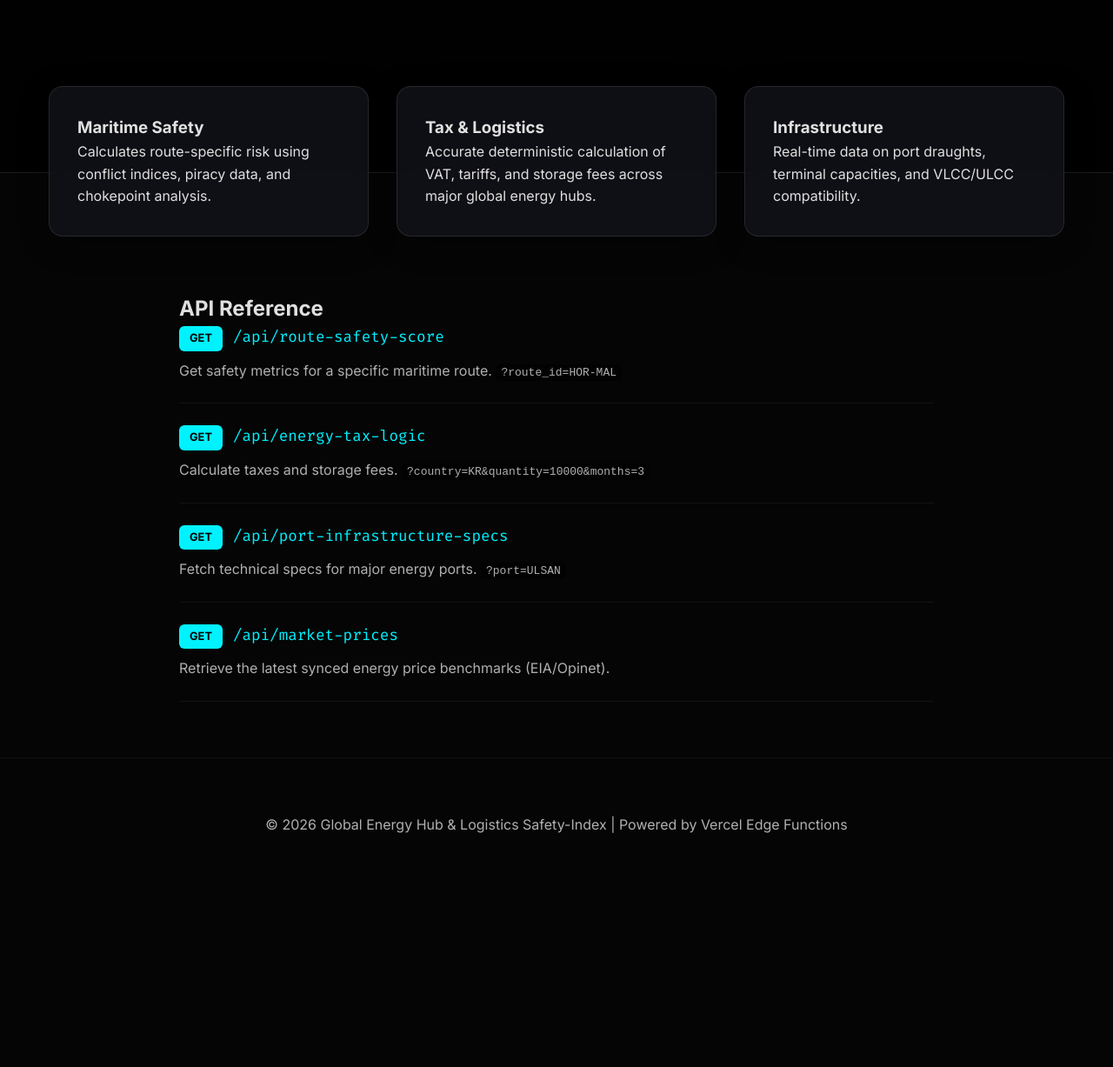
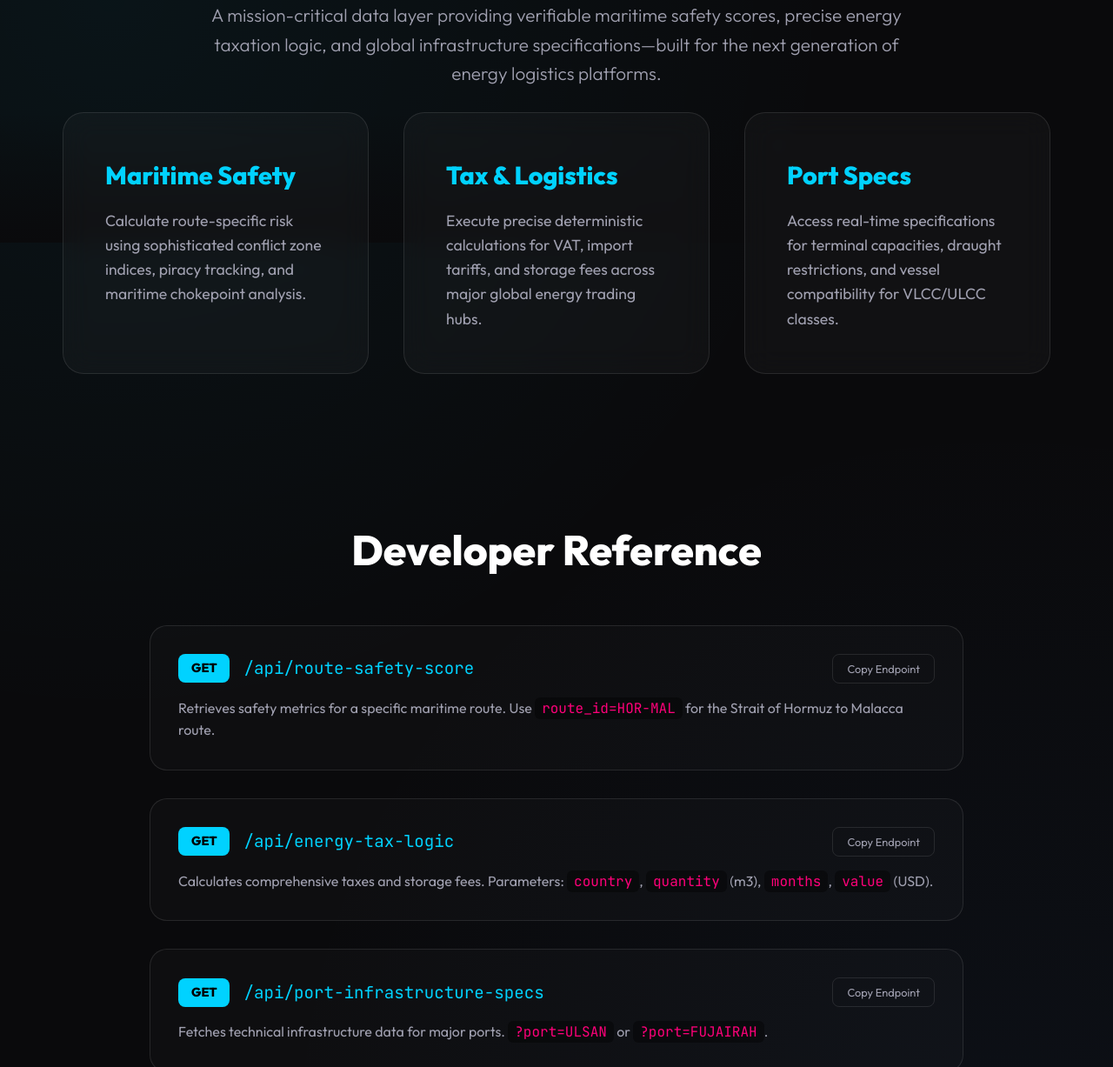
Before and after one commit to chenghun1234-dotcom/Global-Energy-Hub-Logistics-Safety-Index-API, a plain HTML site: page index.html in a window 1280 px wide. Shown: the part 441-1668 px from the top of the page at 87% size. Before the commit the page ends 1467 px from the top, so only its background shows below. Drawn offline with Linux system fonts and the light colour scheme.

Commit message:
style: premium design overhaul and asset serving fix

```diff
--- a/index.html
+++ b/index.html
@@ -3,59 +3,95 @@
 <head>
     <meta charset="UTF-8">
     <meta name="viewport" content="width=device-width, initial-scale=1.0">
-    <title>Global Energy Hub & Logistics Safety-Index API</title>
-    <meta name="description" content="Deterministic API for global energy logistics, maritime route safety, and energy tax calculations. Built with zero-cost serverless architecture.">
+    <title>Global Energy Nexus | Premium Logistics API</title>
+    <meta name="description" content="High-performance deterministic API for energy logistics, maritime safety scores, and global taxation indices.">
     <link rel="stylesheet" href="style.css">
-    <link rel="preconnect" href="https://fonts.googleapis.com">
-    <link rel="preconnect" href="https://fonts.gstatic.com" crossorigin>
-    <link href="https://fonts.googleapis.com/css2?family=Inter:wght@400;700;800&family=Fira+Code&display=swap" rel="stylesheet">
 </head>
 <body>
     <header class="hero">
-        <span class="badge">DETERMINISTIC DATA ENGINE</span>
-        <h1>Energy Logistics Nexus</h1>
-        <p>A high-performance API providing verifiable maritime safety scores, energy taxation logic, and port infrastructure data—built for the next generation of energy logistics platforms.</p>
+        <span class="badge">V1.0.0 RELEASE • DETERMINISTIC ENGINE</span>
+        <h1>Energy Logistics<br>Nexus API</h1>
+        <p>A mission-critical data layer providing verifiable maritime safety scores, precise energy taxation logic, and global infrastructure specifications—built for the next generation of energy logistics platforms.</p>
     </header>
 
     <div class="container">
         <div class="glass-card">
             <h3>Maritime Safety</h3>
-            <p>Calculates route-specific risk using conflict indices, piracy data, and chokepoint analysis.</p>
+            <p>Calculate route-specific risk using sophisticated conflict zone indices, piracy tracking, and maritime chokepoint analysis.</p>
         </div>
         <div class="glass-card">
             <h3>Tax & Logistics</h3>
-            <p>Accurate deterministic calculation of VAT, tariffs, and storage fees across major global energy hubs.</p>
+            <p>Execute precise deterministic calculations for VAT, import tariffs, and storage fees across major global energy trading hubs.</p>
         </div>
         <div class="glass-card">
-            <h3>Infrastructure</h3>
-            <p>Real-time data on port draughts, terminal capacities, and VLCC/ULCC compatibility.</p>
+            <h3>Port Specs</h3>
+            <p>Access real-time specifications for terminal capacities, draught restrictions, and vessel compatibility for VLCC/ULCC classes.</p>
         </div>
     </div>
 
     <main class="api-section">
-        <h2>API Reference</h2>
+        <h2>Developer Reference</h2>
         <div class="endpoint-list">
-            <div class="endpoint-item">
-                <span class="method">GET</span><span class="path">/api/route-safety-score</span>
-                <p class="description">Get safety metrics for a specific maritime route. <code>?route_id=HOR-MAL</code></p>
+            <!-- Route Safety Score -->
+            <div class="endpoint-card">
+                <div class="endpoint-header">
+                    <span class="method">GET</span>
+                    <span class="path">/api/route-safety-score</span>
+                    <button class="copy-btn" onclick="copyToClipboard('/api/route-safety-score?route_id=HOR-MAL')">Copy Endpoint</button>
+                </div>
+                <p>Retrieves safety metrics for a specific maritime route. Use <code>route_id=HOR-MAL</code> for the Strait of Hormuz to Malacca route.</p>
             </div>
-            <div class="endpoint-item">
-                <span class="method">GET</span><span class="path">/api/energy-tax-logic</span>
-                <p class="description">Calculate taxes and storage fees. <code>?country=KR&quantity=10000&months=3</code></p>
+
+            <!-- Energy Tax Logic -->
+            <div class="endpoint-card">
+                <div class="endpoint-header">
+                    <span class="method">GET</span>
+                    <span class="path">/api/energy-tax-logic</span>
+                    <button class="copy-btn" onclick="copyToClipboard('/api/energy-tax-logic?country=KR&quantity=10000&months=3')">Copy Endpoint</button>
+                </div>
+                <p>Calculates comprehensive taxes and storage fees. Parameters: <code>country</code>, <code>quantity</code> (m3), <code>months</code>, <code>value</code> (USD).</p>
             </div>
-            <div class="endpoint-item">
-                <span class="method">GET</span><span class="path">/api/port-infrastructure-specs</span>
-                <p class="description">Fetch technical specs for major energy ports. <code>?port=ULSAN</code></p>
+
+            <!-- Port Specs -->
+            <div class="endpoint-card">
+                <div class="endpoint-header">
+                    <span class="method">GET</span>
+                    <span class="path">/api/port-infrastructure-specs</span>
+                    <button class="copy-btn" onclick="copyToClipboard('/api/port-infrastructure-specs?port=ULSAN')">Copy Endpoint</button>
+                </div>
+                <p>Fetches technical infrastructure data for major ports. <code>?port=ULSAN</code> or <code>?port=FUJAIRAH</code>.</p>
             </div>
-            <div class="endpoint-item">
-                <span class="method">GET</span><span class="path">/api/market-prices</span>
-                <p class="description">Retrieve the latest synced energy price benchmarks (EIA/Opinet).</p>
+
+            <!-- Market Prices -->
+            <div class="endpoint-card">
+                <div class="endpoint-header">
+                    <span class="method">GET</span>
+                    <span class="path">/api/market-prices</span>
+                    <button class="copy-btn" onclick="copyToClipboard('/api/market-prices')">Copy Endpoint</button>
+                </div>
+                <p>Returns the latest daily energy price benchmarks (Brent, WTI, Gasoline, Diesel) synced from EIA and Opinet.</p>
             </div>
         </div>
     </main>
 
     <footer>
-        <p>&copy; 2026 Global Energy Hub & Logistics Safety-Index | Powered by Vercel Edge Functions</p>
+        <p>&copy; 2026 Global Energy Hub & Logistics Safety-Index | Built with High-Performance Serverless Architecture</p>
     </footer>
+
+    <script>
+        function copyToClipboard(text) {
+            const fullUrl = window.location.origin + text;
+            navigator.clipboard.writeText(fullUrl).then(() => {
+                const btn = event.target;
+                const originalText = btn.innerText;
+                btn.innerText = "Copied!";
+                btn.style.background = "#00d2ff";
+                setTimeout(() => {
+                    btn.innerText = originalText;
+                    btn.style.background = "none";
+                }, 2000);
+            });
+        }
+    </script>
 </body>
 </html>
--- a/style.css
+++ b/style.css
@@ -1,32 +1,36 @@
+@import url('https://fonts.googleapis.com/css2?family=Outfit:wght@300;400;600;800&family=JetBrains+Mono:wght@400;700&display=swap');
+
 :root {
-    --primary: #00f2ff;
-    --secondary: #7000ff;
-    --bg-dark: #050505;
-    --card-bg: rgba(20, 20, 30, 0.7);
-    --text-main: #e0e0e0;
-    --text-dim: #b0b0b0;
-    --accent: #ffcc00;
+    --primary: #00d2ff;
+    --secondary: #3a7bd5;
+    --accent: #ff007a;
+    --bg-base: #0a0a0c;
+    --bg-surface: rgba(255, 255, 255, 0.03);
+    --glass-border: rgba(255, 255, 255, 0.1);
+    --text-primary: #ffffff;
+    --text-secondary: #a0a0b0;
 }
 
 * {
     margin: 0;
     padding: 0;
     box-sizing: border-box;
-    font-family: 'Inter', -apple-system, BlinkMacSystemFont, sans-serif;
+    font-family: 'Outfit', sans-serif;
 }
 
 body {
-    background-color: var(--bg-dark);
-    color: var(--text-main);
+    background-color: var(--bg-base);
+    color: var(--text-primary);
+    line-height: 1.6;
     overflow-x: hidden;
-    line-height: 1.6;
+    background-image:
+        radial-gradient(circle at 10% 20%, rgba(0, 210, 255, 0.05) 0%, transparent 40%),
+        radial-gradient(circle at 90% 80%, rgba(58, 123, 213, 0.05) 0%, transparent 40%);
 }
 
+/* Header & Hero */
 .hero {
-    height: 80vh;
-    background: linear-gradient(rgba(0,0,0,0.6), rgba(0,0,0,0.8)), url('hero.png');
-    background-size: cover;
-    background-position: center;
+    height: 90vh;
     display: flex;
     flex-direction: column;
     justify-content: center;
@@ -34,108 +38,187 @@ body {
     text-align: center;
     padding: 2rem;
     position: relative;
-    border-bottom: 1px solid rgba(255,255,255,0.1);
+    overflow: hidden;
+}
+
+.hero::after {
+    content: '';
+    position: absolute;
+    bottom: 0;
+    left: 0;
+    width: 100%;
+    height: 150px;
+    background: linear-gradient(transparent, var(--bg-base));
+}
+
+.badge {
+    background: linear-gradient(90deg, var(--primary), var(--secondary));
+    padding: 6px 16px;
+    border-radius: 100px;
+    font-size: 0.8rem;
+    font-weight: 600;
+    letter-spacing: 1px;
+    margin-bottom: 2rem;
+    color: #000;
+    box-shadow: 0 4px 15px rgba(0, 210, 255, 0.3);
 }
 
 .hero h1 {
-    font-size: 3.5rem;
-    background: linear-gradient(45deg, var(--primary), var(--secondary));
+    font-size: 5rem;
+    font-weight: 800;
+    line-height: 1.1;
+    margin-bottom: 1.5rem;
+    background: linear-gradient(135deg, #fff 0%, #a0a0b0 100%);
     -webkit-background-clip: text;
     -webkit-text-fill-color: transparent;
-    margin-bottom: 1rem;
-    font-weight: 800;
-    letter-spacing: -1px;
 }
 
 .hero p {
-    font-size: 1.2rem;
-    color: var(--text-dim);
-    max-width: 700px;
+    font-size: 1.3rem;
+    color: var(--text-secondary);
+    max-width: 800px;
+    font-weight: 300;
+}
+
+/* Container & Cards */
+.container {
+    max-width: 1200px;
+    margin: -150px auto 100px;
+    display: grid;
+    grid-template-columns: repeat(auto-fit, minmax(350px, 1fr));
+    gap: 2.5rem;
+    padding: 0 2rem;
+    z-index: 10;
+    position: relative;
 }
 
 .glass-card {
-    background: var(--card-bg);
-    backdrop-filter: blur(12px);
-    -webkit-backdrop-filter: blur(12px);
-    border: 1px solid rgba(255, 255, 255, 0.1);
-    border-radius: 16px;
-    padding: 2rem;
-    box-shadow: 0 8px 32px 0 rgba(0, 0, 0, 0.37);
-    transition: transform 0.3s ease;
+    background: var(--bg-surface);
+    backdrop-filter: blur(16px);
+    -webkit-backdrop-filter: blur(16px);
+    border: 1px solid var(--glass-border);
+    border-radius: 24px;
+    padding: 3rem;
+    transition: all 0.4s cubic-bezier(0.175, 0.885, 0.32, 1.275);
 }
 
-.container {
-    max-width: 1200px;
-    margin: -100px auto 50px;
-    display: grid;
-    grid-template-columns: repeat(auto-fit, minmax(300px, 1fr));
-    gap: 2rem;
-    padding: 0 1rem;
+.glass-card:hover {
+    transform: translateY(-10px);
+    border-color: var(--primary);
+    box-shadow: 0 20px 40px rgba(0, 0, 0, 0.4);
 }
 
+.glass-card h3 {
+    font-size: 1.8rem;
+    margin-bottom: 1rem;
+    color: var(--primary);
+}
+
+.glass-card p {
+    color: var(--text-secondary);
+    font-size: 1.1rem;
+}
+
+/* API Section */
 .api-section {
-    max-width: 900px;
+    max-width: 1000px;
     margin: 4rem auto;
-    padding: 0 1rem;
+    padding: 4rem 2rem;
+}
+
+.api-section h2 {
+    font-size: 3rem;
+    margin-bottom: 3rem;
+    text-align: center;
 }
 
 .endpoint-list {
     display: flex;
     flex-direction: column;
-    gap: 1.5rem;
+    gap: 2rem;
 }
 
-.endpoint-item {
-    border-bottom: 1px solid rgba(255,255,255,0.05);
-    padding-bottom: 1.5rem;
+.endpoint-card {
+    background: rgba(255, 255, 255, 0.02);
+    border: 1px solid var(--glass-border);
+    border-radius: 20px;
+    padding: 2rem;
+    transition: background 0.3s ease;
+}
+
+.endpoint-card:hover {
+    background: rgba(255, 255, 255, 0.04);
+}
+
+.endpoint-header {
+    display: flex;
+    align-items: center;
+    margin-bottom: 1rem;
+    flex-wrap: wrap;
+    gap: 1rem;
 }
 
 .method {
-    display: inline-block;
-    padding: 4px 12px;
-    border-radius: 6px;
-    font-size: 0.8rem;
-    font-weight: 700;
+    padding: 5px 15px;
+    border-radius: 8px;
+    font-weight: 800;
+    font-size: 0.9rem;
     background: var(--primary);
     color: #000;
-    margin-right: 12px;
 }
 
 .path {
-    font-family: 'Fira Code', monospace;
-    font-size: 1.1rem;
+    font-family: 'JetBrains Mono', monospace;
+    font-size: 1.2rem;
     color: var(--primary);
 }
 
-.description {
-    margin-top: 10px;
-    color: var(--text-dim);
+.copy-btn {
+    margin-left: auto;
+    background: none;
+    border: 1px solid var(--glass-border);
+    color: var(--text-secondary);
+    padding: 8px 16px;
+    border-radius: 8px;
+    cursor: pointer;
+    font-size: 0.8rem;
+    transition: all 0.3s;
+}
+
+.copy-btn:hover {
+    background: var(--primary);
+    color: #000;
+}
+
+.endpoint-card p {
+    color: var(--text-secondary);
+    font-size: 1rem;
 }
 
 code {
-    background: rgba(0,0,0,0.5);
-    padding: 2px 6px;
-    border-radius: 4px;
-    font-family: monospace;
+    font-family: 'JetBrains Mono', monospace;
+    background: rgba(0, 0, 0, 0.4);
+    padding: 2px 8px;
+    border-radius: 6px;
+    color: var(--accent);
 }
 
+/* Footer */
 footer {
+    padding: 6rem 2rem;
     text-align: center;
-    padding: 4rem 2rem;
-    color: var(--text-dim);
-    border-top: 1px solid rgba(255,255,255,0.05);
+    border-top: 1px solid var(--glass-border);
+    background: linear-gradient(transparent, rgba(0, 210, 255, 0.02));
 }
 
-.badge {
-    background: rgba(255,255,255,0.1);
-    padding: 4px 12px;
-    border-radius: 20px;
-    font-size: 0.8rem;
-    margin-bottom: 20px;
-    display: inline-block;
+footer p {
+    color: var(--text-secondary);
+    font-weight: 300;
 }
 
 @media (max-width: 768px) {
-    .hero h1 { font-size: 2.5rem; }
-    .hero { min-height: 60vh; }
+    .hero h1 { font-size: 3rem; }
+    .hero p { font-size: 1.1rem; }
+    .container { margin-top: -50px; }
+    .copy-btn { width: 100%; margin-top: 1rem; }
 }
```
Also changed, not shown: 1 other file.
